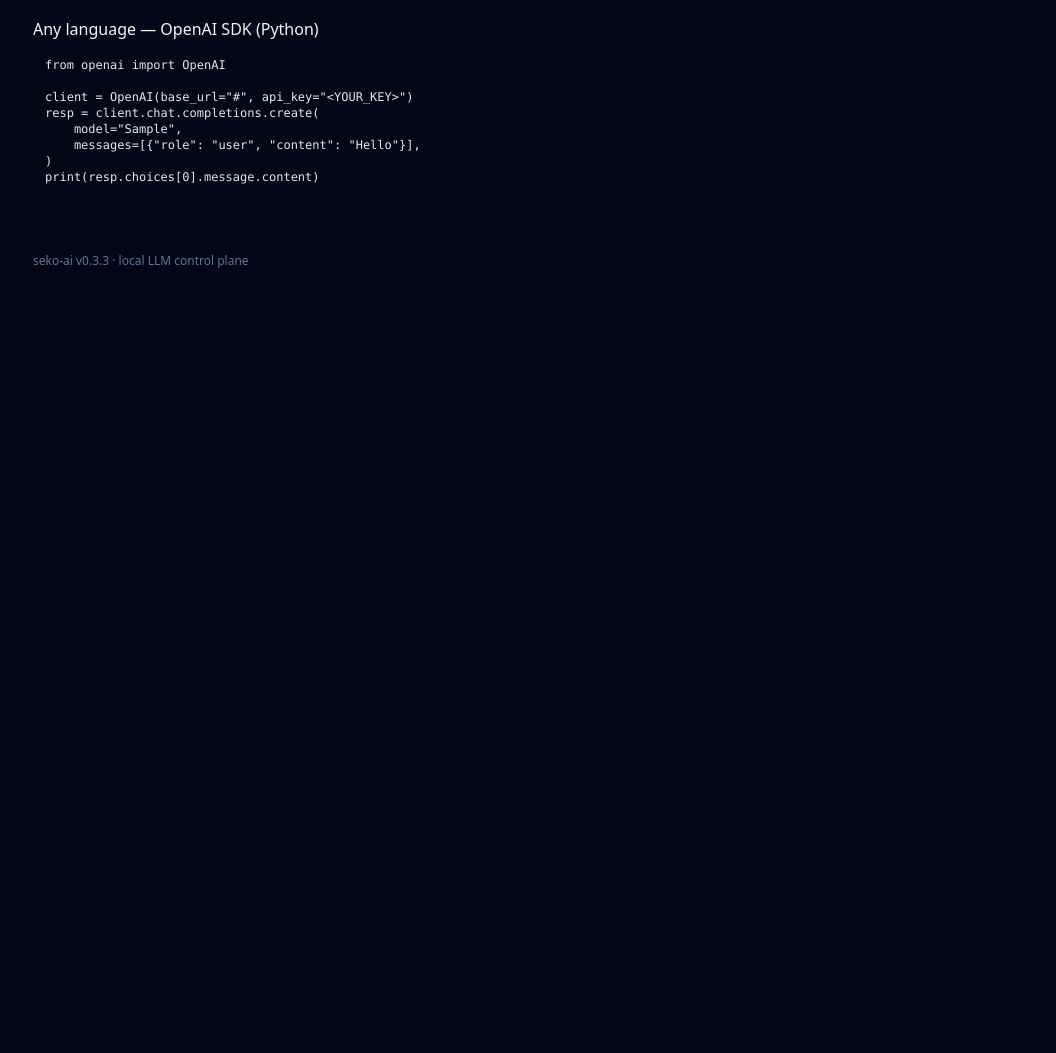
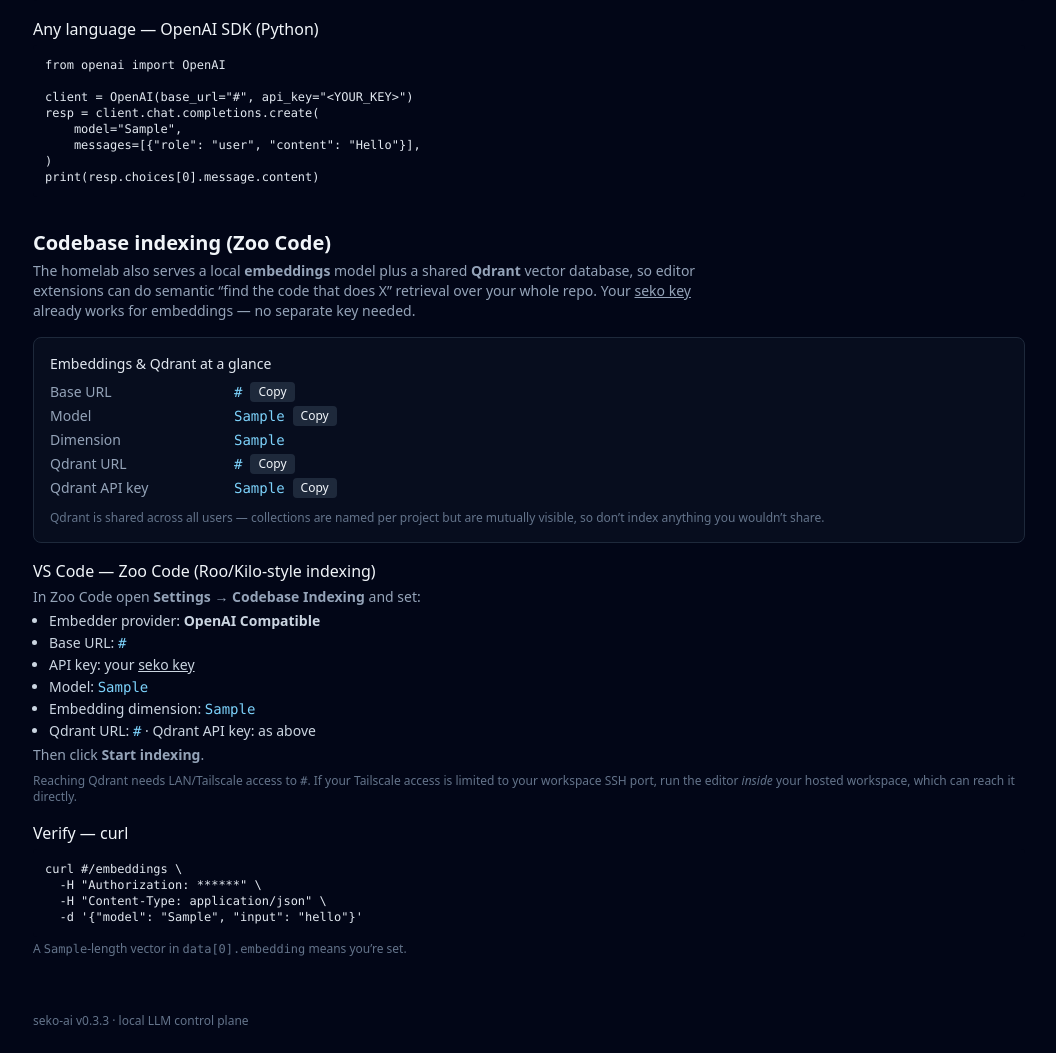
Before and after one commit to pushpreet/seko-ai, a FastAPI app: template src/seko_ai/templates/docs.html in a window 1280 px wide. Shown: the part 878-1931 px from the top of the page, without its empty margins (111-1167 px from the left). Before the commit the page ends 1146 px from the top, so only its background shows below. Run offline with FastAPI, Linux system fonts and the light colour scheme; the template is opened without the code that fills it: most values are stand-ins (such as "Sample title", 1, 10 or a date in 2020); some libraries are stand-ins or nearby versions.

Commit message:
docs: add Zoo Code embeddings integration + self-service keys
Mint keys with the embed model so a user's own seko key works for
codebase indexing. Add embedding/qdrant config settings and a
'Codebase indexing (Zoo Code)' section to the /docs page. Bump 0.3.3->0.3.4.

Co-authored-by: Copilot <223556219+Copilot@users.noreply.github.com>
Copilot-Session: c09e52fc-1105-4175-955d-28bfe62e88e9

```diff
--- a/pyproject.toml
+++ b/pyproject.toml
@@ -1,6 +1,6 @@
 [project]
 name = "seko-ai"
-version = "0.3.3"
+version = "0.3.4"
 description = "Self-service control plane for a shared local LLM backend (vLLM)."
 readme = "README.md"
 requires-python = ">=3.12"
--- a/src/seko_ai/routers/docs.py
+++ b/src/seko_ai/routers/docs.py
@@ -34,5 +34,9 @@ def docs_page(
             "user": request.session.get("user"),
             "llm_base_url": settings.llm_public_url,
             "llm_model": settings.llm_model,
+            "embedding_model": settings.llm_embedding_model,
+            "embedding_dimension": settings.llm_embedding_dimension,
+            "qdrant_url": settings.qdrant_url,
+            "qdrant_api_key": settings.qdrant_api_key,
         },
     )
--- a/src/seko_ai/services/keys.py
+++ b/src/seko_ai/services/keys.py
@@ -82,7 +82,7 @@ async def create_key_for_user(
     result = await client.generate_key(
         user_id=litellm_user_id(user),
         key_alias=alias,
-        models=[settings.llm_model],
+        models=[settings.llm_model, settings.llm_embedding_model],
         metadata={"seko_user_id": user.id, "seko_username": user.username},
     )
     plaintext = result.get("key")
--- a/src/seko_ai/templates/docs.html
+++ b/src/seko_ai/templates/docs.html
@@ -90,5 +90,83 @@ print(resp.choices[0].message.content)</code></pre>
     </div>
   </div>
 
+  <!-- Codebase indexing (embeddings) -->
+  <div id="codebase-indexing" class="space-y-4 scroll-mt-20">
+    <div>
+      <h2 class="text-xl font-semibold">Codebase indexing (Zoo Code)</h2>
+      <p class="mt-1 max-w-2xl text-sm text-slate-400">
+        The homelab also serves a local <strong>embeddings</strong> model plus a shared
+        <strong>Qdrant</strong> vector database, so editor extensions can do semantic
+        &ldquo;find the code that does X&rdquo; retrieval over your whole repo. Your
+        <a href="/keys" class="underline hover:text-sky-400">seko key</a> already works for
+        embeddings &mdash; no separate key needed.
+      </p>
+    </div>
+
+    <div class="rounded-lg border border-slate-800 bg-slate-900/40 p-4 text-sm">
+      <h3 class="font-medium text-slate-200">Embeddings &amp; Qdrant at a glance</h3>
+      <dl class="mt-2 grid gap-x-6 gap-y-1 sm:grid-cols-[10rem_1fr]">
+        <dt class="text-slate-400">Base URL</dt>
+        <dd class="flex flex-wrap items-center gap-2">
+          <code class="select-all text-sky-300">{{ llm_base_url }}</code>
+          <button class="rounded bg-slate-800 px-2 py-0.5 text-xs hover:bg-slate-700" type="button" data-copy="{{ llm_base_url }}" onclick="copyText(this)">Copy</button>
+        </dd>
+        <dt class="text-slate-400">Model</dt>
+        <dd class="flex flex-wrap items-center gap-2">
+          <code class="select-all text-sky-300">{{ embedding_model }}</code>
+          <button class="rounded bg-slate-800 px-2 py-0.5 text-xs hover:bg-slate-700" type="button" data-copy="{{ embedding_model }}" onclick="copyText(this)">Copy</button>
+        </dd>
+        <dt class="text-slate-400">Dimension</dt>
+        <dd><code class="select-all text-sky-300">{{ embedding_dimension }}</code></dd>
+        <dt class="text-slate-400">Qdrant URL</dt>
+        <dd class="flex flex-wrap items-center gap-2">
+          <code class="select-all text-sky-300">{{ qdrant_url }}</code>
+          <button class="rounded bg-slate-800 px-2 py-0.5 text-xs hover:bg-slate-700" type="button" data-copy="{{ qdrant_url }}" onclick="copyText(this)">Copy</button>
+        </dd>
+        {% if qdrant_api_key %}
+        <dt class="text-slate-400">Qdrant API key</dt>
+        <dd class="flex flex-wrap items-center gap-2">
+          <code class="select-all text-sky-300">{{ qdrant_api_key }}</code>
+          <button class="rounded bg-slate-800 px-2 py-0.5 text-xs hover:bg-slate-700" type="button" data-copy="{{ qdrant_api_key }}" onclick="copyText(this)">Copy</button>
+        </dd>
+        {% endif %}
+      </dl>
+      <p class="mt-3 text-xs text-slate-500">
+        Qdrant is shared across all users &mdash; collections are named per project but are
+        mutually visible, so don&rsquo;t index anything you wouldn&rsquo;t share.
+      </p>
+    </div>
+
+    <div>
+      <h3 class="mb-1 font-medium">VS Code &mdash; Zoo Code (Roo/Kilo-style indexing)</h3>
+      <p class="mb-1 text-sm text-slate-400">
+        In Zoo Code open <strong>Settings &rarr; Codebase Indexing</strong> and set:
+      </p>
+      <ul class="ml-4 list-disc space-y-0.5 text-sm text-slate-300">
+        <li>Embedder provider: <strong>OpenAI Compatible</strong></li>
+        <li>Base URL: <code class="text-sky-300">{{ llm_base_url }}</code></li>
+        <li>API key: your <a href="/keys" class="underline hover:text-sky-400">seko key</a></li>
+        <li>Model: <code class="text-sky-300">{{ embedding_model }}</code></li>
+        <li>Embedding dimension: <code class="text-sky-300">{{ embedding_dimension }}</code></li>
+        <li>Qdrant URL: <code class="text-sky-300">{{ qdrant_url }}</code>{% if qdrant_api_key %} &middot; Qdrant API key: as above{% endif %}</li>
+      </ul>
+      <p class="mt-1 text-sm text-slate-400">Then click <strong>Start indexing</strong>.</p>
+      <p class="mt-2 text-xs text-slate-500">
+        Reaching Qdrant needs LAN/Tailscale access to <code>{{ qdrant_url }}</code>. If your
+        Tailscale access is limited to your workspace SSH port, run the editor
+        <em>inside</em> your hosted workspace, which can reach it directly.
+      </p>
+    </div>
+
+    <div>
+      <h3 class="mb-1 font-medium">Verify &mdash; curl</h3>
+      <pre class="overflow-x-auto rounded bg-slate-950 p-3 text-xs text-slate-200"><code>curl {{ llm_base_url }}/embeddings \
+  -H "Authorization: ******" \
+  -H "Content-Type: application/json" \
+  -d '{"model": "{{ embedding_model }}", "input": "hello"}'</code></pre>
+      <p class="mt-1 text-xs text-slate-500">A <code>{{ embedding_dimension }}</code>-length vector in <code>data[0].embedding</code> means you&rsquo;re set.</p>
+    </div>
+  </div>
+
 </section>
 {% endblock %}
```
Also changed, not shown: src/seko_ai/config.py (+43 -0 lines), tests/integration/test_docs_routes.py (+10 -0 lines), tests/unit/test_keys_service.py (+1 -1 lines), 1 other file.
